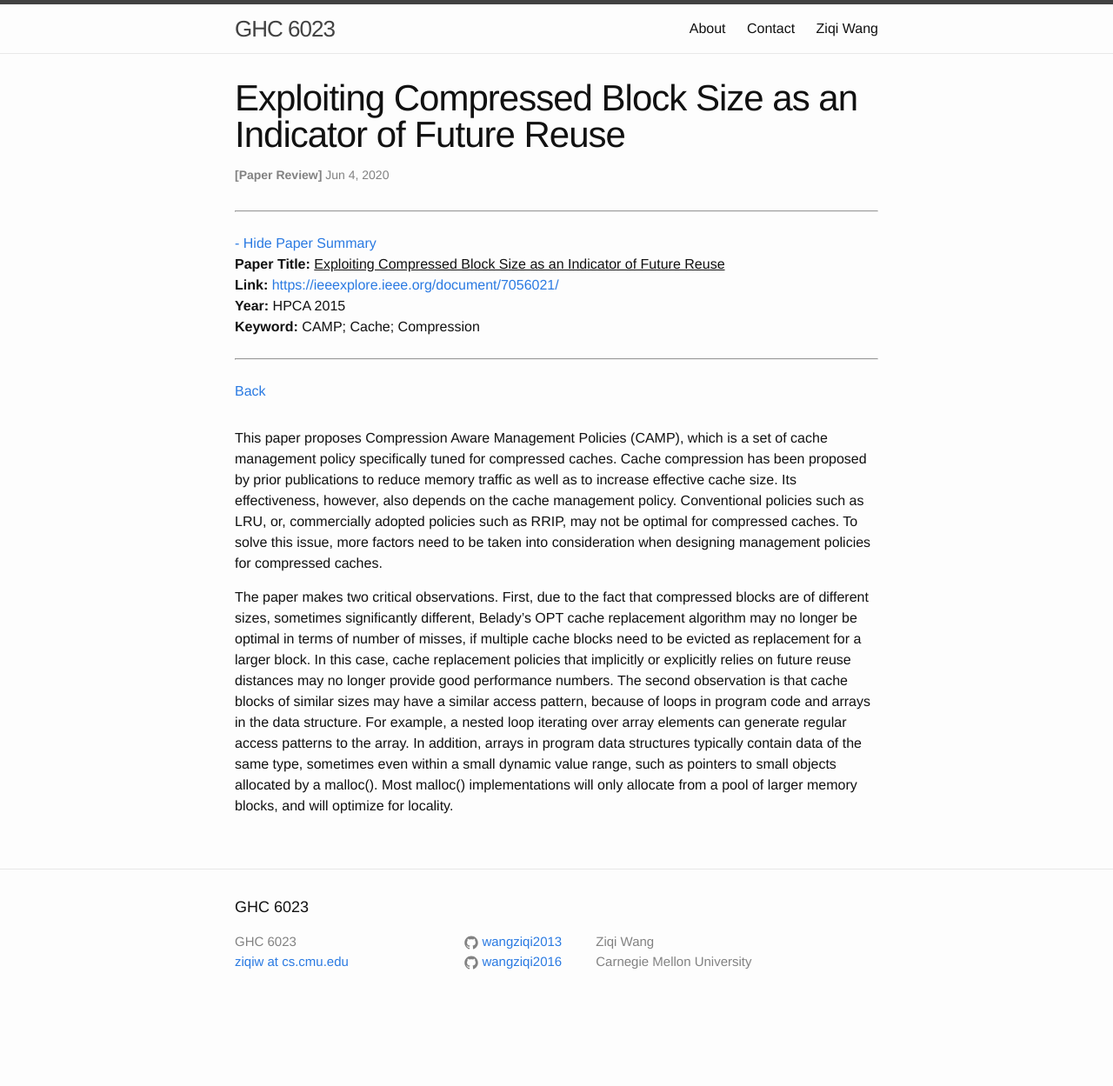
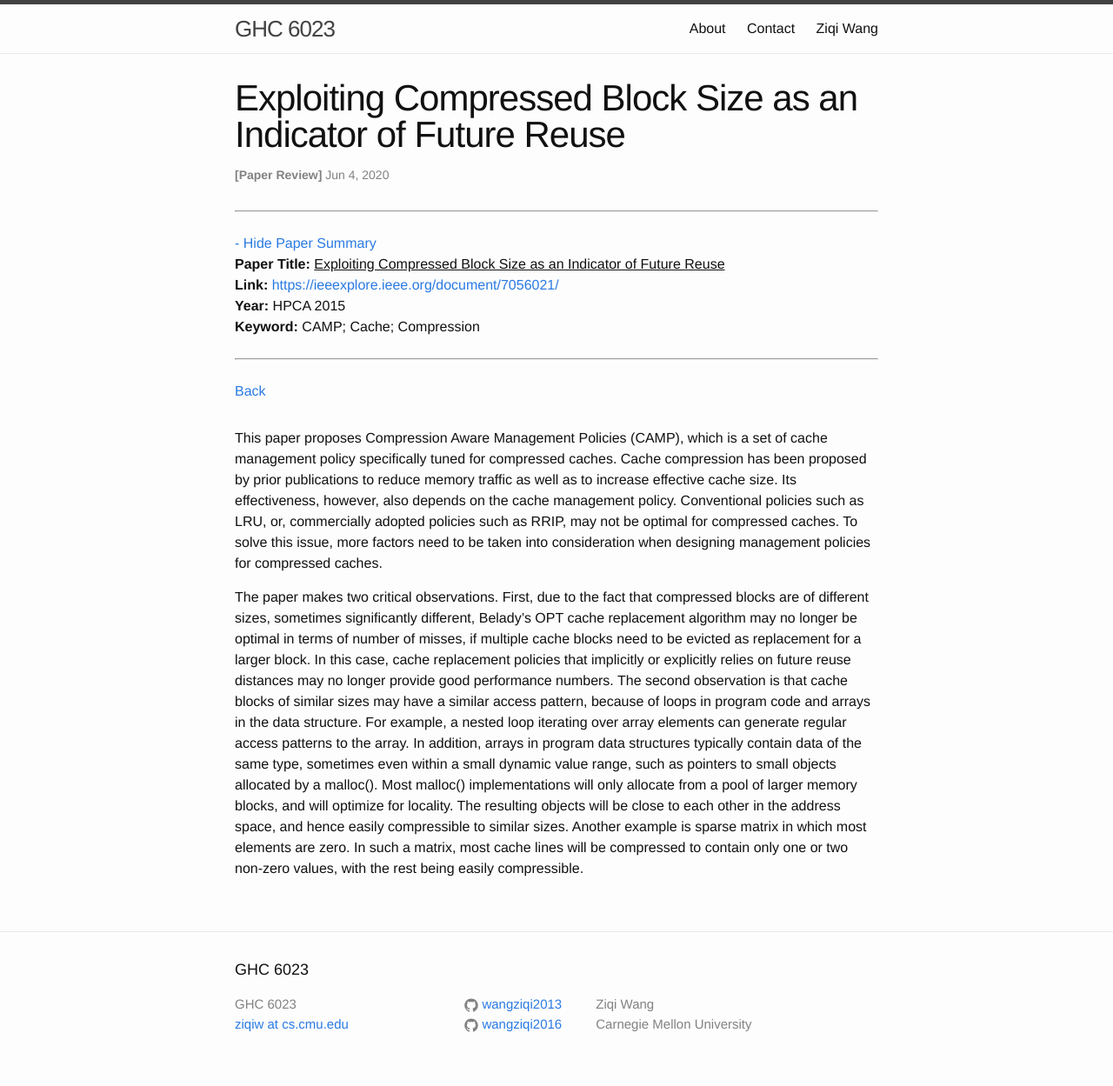
Before and after one commit to wangziqi2013/wangziqi2013.github.io, a Jekyll site: the page built from _posts/2020-06-04-camp.markdown, in a window 1280 px wide. Shown: the whole page at 87% size. Built offline with Jekyll 4.4.1, drawn with Linux system fonts in a browser that asks for light colours; before the commit the page ends 1177 px from its top, so only the background shows below that.

Commit message:
Adding malloc

```diff
--- a/_posts/2020-06-04-camp.markdown
+++ b/_posts/2020-06-04-camp.markdown
@@ -28,4 +28,7 @@ code and arrays in the data structure.
 For example, a nested loop iterating over array elements can generate regular access patterns to the array.
 In addition, arrays in program data structures typically contain data of the same type, sometimes even within a small
 dynamic value range, such as pointers to small objects allocated by a malloc(). Most malloc() implementations will
-only allocate from a pool of larger memory blocks, and will optimize for locality.
+only allocate from a pool of larger memory blocks, and will optimize for locality. The resulting objects will be close
+to each other in the address space, and hence easily compressible to similar sizes. Another example is sparse matrix
+in which most elements are zero. In such a matrix, most cache lines will be compressed to contain only one or two non-zero
+values, with the rest being easily compressible.
```
